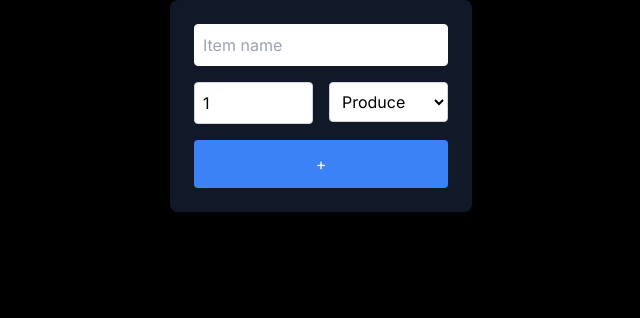
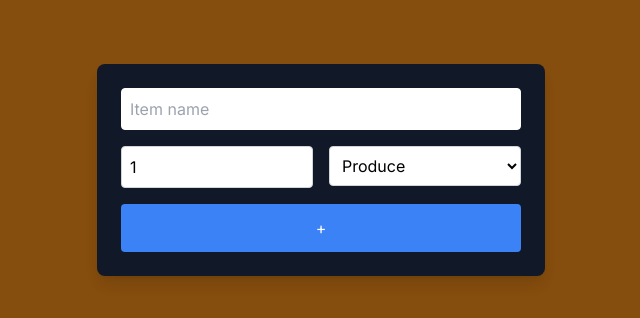
Before and after one commit to SimjotKaur/cprg306-assignments, a Next.js app: page /week-4 in a window 1280 px wide. Shown: the top 318 px of the page, without its empty margins (319-959 px from the left). Built offline with nearby package versions, Linux system fonts and the light colour scheme.

Commit message:
first commit

```diff
--- a/app/week-4/new-item.js
+++ b/app/week-4/new-item.js
@@ -18,7 +18,7 @@ export default function NewItem() {
   };
 
   return (
-    <form onSubmit={handleSubmit} className="space-y-4 bg-gray-900 p-6 rounded-lg shadow-lg">
+    <form onSubmit={handleSubmit} className="space-y-4 bg-gray-900 p-6 rounded-lg shadow-lg max-w-md mx-auto mt-12">
       <div>
         <label className="block text-white"></label>
         <input
--- a/app/week-4/page.js
+++ b/app/week-4/page.js
@@ -2,7 +2,7 @@ import NewItem from './new-item';
 
 export default function Page() {
   return (
-    <main className="flex items-center justify-center bg-brown-800">
+    <main className="bg-yellow-800 min-h-screen p-4">
       <NewItem />
     </main>
   );
```
